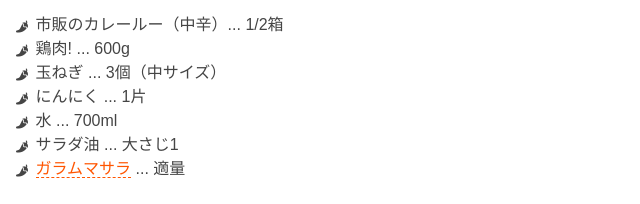
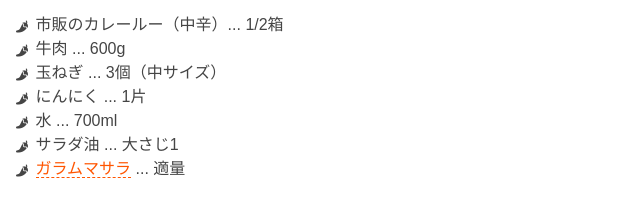
Before and after one commit to hou-rai3/Curry-Recipe, a plain HTML site: page index.html in a window 1280 px wide. Shown: the part 907-1111 px from the top of the page, 178-818 px from the left. Drawn offline with Linux system fonts and the light colour scheme; a web font is replaced by a local one.

Commit message:
牛肉に変更

```diff
--- a/index.html
+++ b/index.html
@@ -35,7 +35,7 @@
 
     <ul>
       <li>市販のカレールー（中辛）... 1/2箱</li>
-      <li>鶏肉! ... 600g</li>
+      <li>牛肉 ... 600g</li>
       <li>玉ねぎ ... 3個（中サイズ）</li>
       <li>にんにく ... 1片</li>
       <li>水 ... 700ml</li>
```
